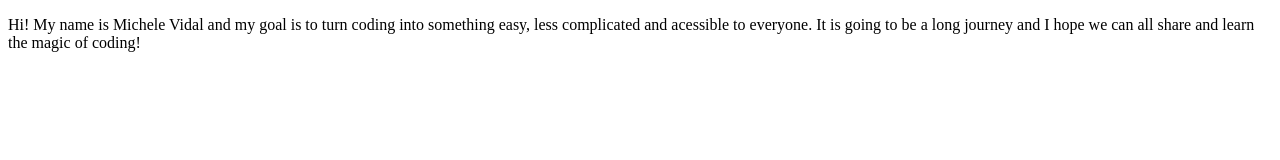
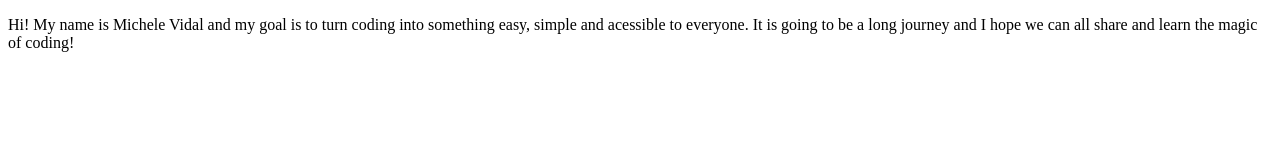
Before and after one commit to michelevidal/My-First-Repository, a plain HTML site: page projeto HTML/about.html in a window 1280 px wide. Drawn offline with Linux system fonts and the light colour scheme.

Commit message:
Little change on About Me section.
Gotta work on the structure and on a decent biography.

```diff
--- a/projeto HTML/about.html
+++ b/projeto HTML/about.html
@@ -6,7 +6,7 @@
 </head>
 <body>
     <p>
-        Hi! My name is Michele Vidal and my goal is to turn coding into something easy, less complicated and acessible to everyone.
+        Hi! My name is Michele Vidal and my goal is to turn coding into something easy, simple and acessible to everyone.
         It is going to be a long journey and I hope we can all share and learn the magic of coding!
     </p>
 
```
